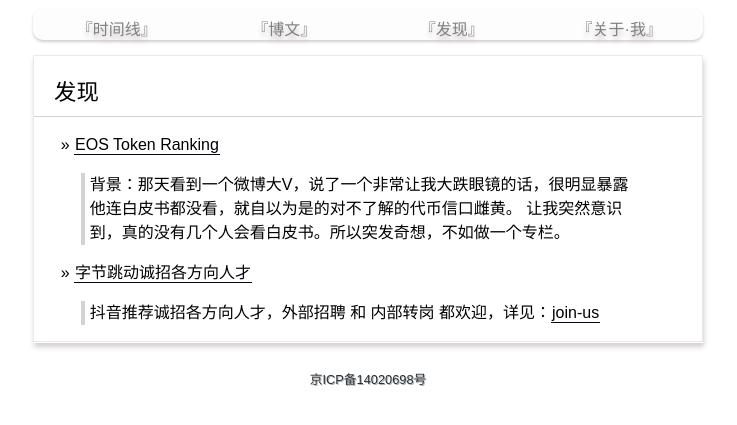
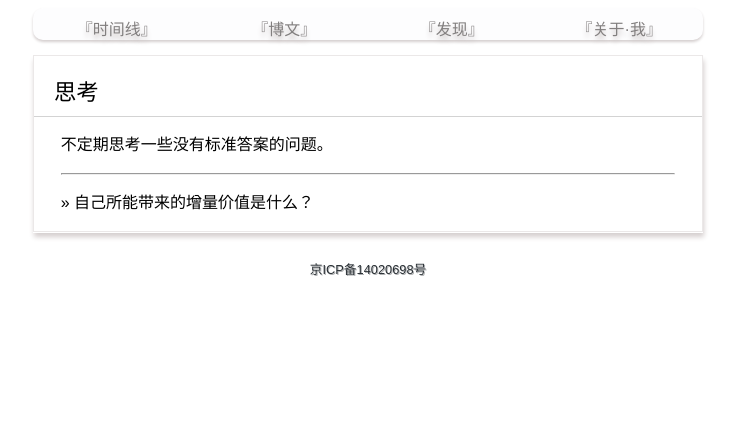
Before and after one commit to yanyiwu/blog, a Jekyll site: the page built from discover.md, in a window 1280 px wide. Shown: the top 425 px of the page, without its empty margins (272-1009 px from the left). Built offline with Jekyll 4.4.1, drawn with Linux system fonts in a browser that asks for light colours; Markdown is read by kramdown in place of the engine named in the settings; comment, search, counter and statistics services are not loaded.

Commit message:
discover->think

```diff
--- a/discover.md
+++ b/discover.md
@@ -1,16 +1,10 @@
 ---
 layout: posting
-title: 发现
+title: 思考
 ---
 
-&raquo; [EOS Token Ranking](https://github.com/tokenranking/eostokenranking)
+不定期思考一些没有标准答案的问题。
 
-> 背景：那天看到一个微博大V，说了一个非常让我大跌眼镜的话，很明显暴露他连白皮书都没看，就自以为是的对不了解的代币信口雌黄。
-> 让我突然意识到，真的没有几个人会看白皮书。所以突发奇想，不如做一个专栏。
+---
 
-&raquo; [字节跳动诚招各方向人才](https://github.com/yanyiwu/join-us)
-
-> 抖音推荐诚招各方向人才，外部招聘 和 内部转岗 都欢迎，详见：[join-us]
-
-[2014]:http://yanyiwu.com/archive/2014-cooking.html
-[join-us]:https://github.com/yanyiwu/join-us
+&raquo; 自己所能带来的增量价值是什么？
```
